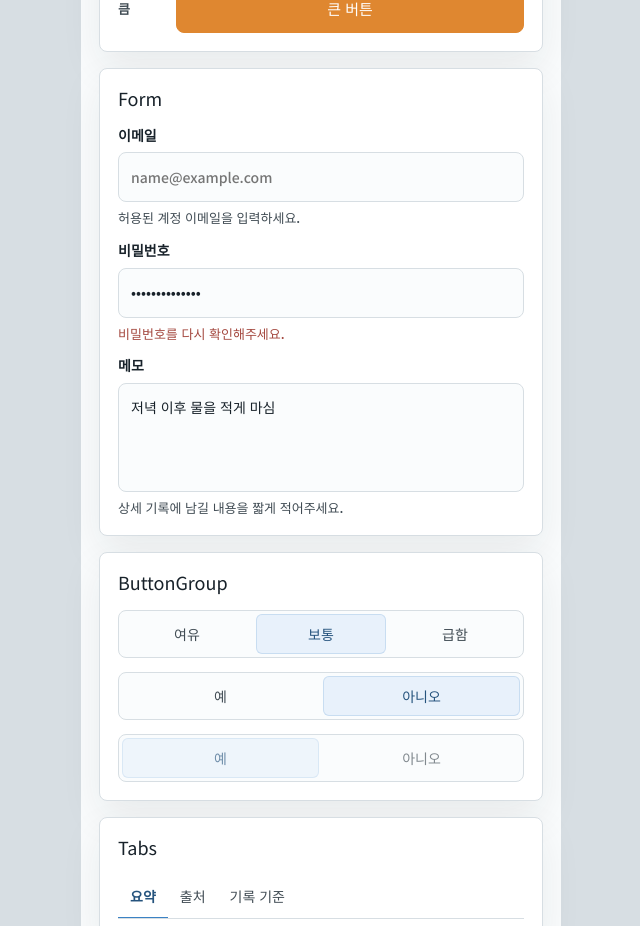
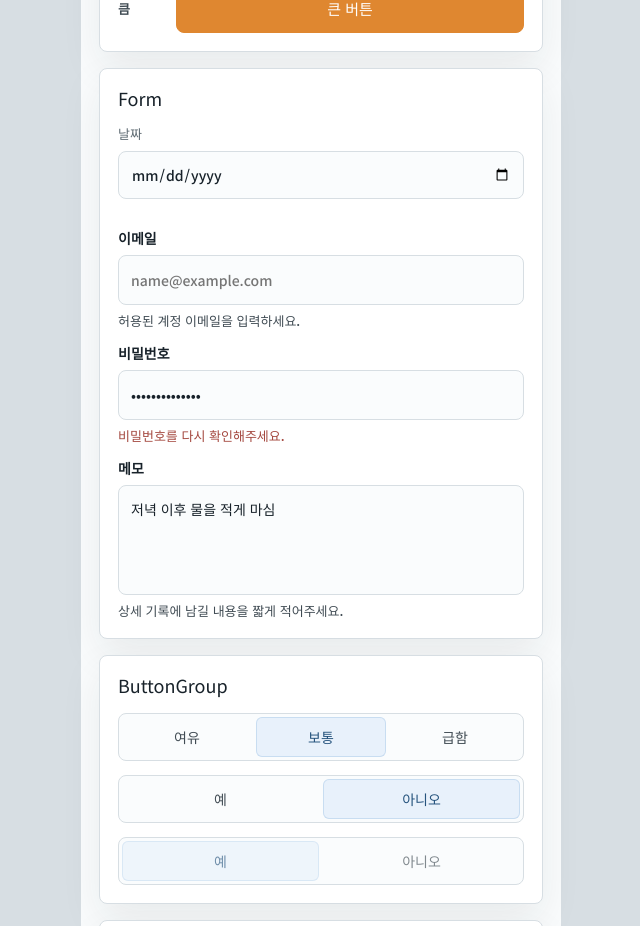
Before and after one commit to qpow1018/health-checker, a Next.js app: page /component-test in a window 1280 px wide. Shown: the part 960-1886 px from the top of the page, without its empty margins (319-959 px from the left). Built offline with nearby package versions, Linux system fonts and the light colour scheme.

Commit message:
Add shared form row component

```diff
--- a/src/app/component-test/ComponentTestClient.tsx
+++ b/src/app/component-test/ComponentTestClient.tsx
@@ -5,6 +5,7 @@ import BottomModal from "@/components/common/bottomModal/BottomModal";
 import Button from "@/components/common/button/Button";
 import ButtonGroup from "@/components/common/buttonGroup/ButtonGroup";
 import ConfirmModal from "@/components/common/confirmModal/ConfirmModal";
+import FormRow from "@/components/common/form/FormRow";
 import TextInput from "@/components/common/form/TextInput";
 import Textarea from "@/components/common/form/Textarea";
 import Tabs from "@/components/common/tabs/Tabs";
@@ -130,6 +131,14 @@ export function ComponentTestClient() {
           <h2 id="form-section-title">Form</h2>
 
           <div className={styles["form-stack"]}>
+            <FormRow label="날짜">
+              <input
+                aria-label="기록 날짜"
+                className={styles["native-form-control"]}
+                type="date"
+              />
+            </FormRow>
+
             <TextInput
               autoComplete="email"
               helperText="허용된 계정 이메일을 입력하세요."
--- a/src/app/component-test/componentTestPage.module.scss
+++ b/src/app/component-test/componentTestPage.module.scss
@@ -99,6 +99,26 @@
     gap: 14px;
   }
 
+  .native-form-control {
+    width: 100%;
+    min-height: 48px;
+    min-width: 0;
+    border: 1px solid $border;
+    border-radius: $radius;
+    padding: 0 12px;
+    background: $gray-100;
+    color: $text;
+    font: inherit;
+    font-size: 14px;
+    font-weight: 500;
+
+    &:focus {
+      border-color: $primary-400;
+      background: #ffffff;
+      outline: 0;
+    }
+  }
+
   .bottom-modal-preview {
     display: grid;
     gap: 18px;
--- /dev/null
+++ b/src/components/common/form/FormRow.tsx
@@ -0,0 +1,19 @@
+import type { ReactNode } from "react";
+
+import styles from "./formRow.module.scss";
+
+export default function FormRow(props: {
+  label: string;
+  className?: string;
+  children: ReactNode;
+}) {
+  const { label, className, children } = props;
+  const rowClassName = [styles["form-row"], className].filter(Boolean).join(" ");
+
+  return (
+    <div className={rowClassName}>
+      <div className={styles["form-row-label"]}>{label}</div>
+      <div className={styles["form-row-control"]}>{children}</div>
+    </div>
+  );
+}
--- /dev/null
+++ b/src/components/common/form/formRow.module.scss
@@ -0,0 +1,16 @@
+.form-row {
+  min-width: 0;
+  margin-bottom: 16px;
+
+  .form-row-label {
+    min-width: 0;
+    margin-bottom: 8px;
+    font-size: 13px;
+    font-weight: 500;
+    color: $text-muted;
+  }
+
+  .form-row-control {
+    min-width: 0;
+  }
+}
```
Also changed, not shown: 1 other file (tests, documents, lock files or other folders).
